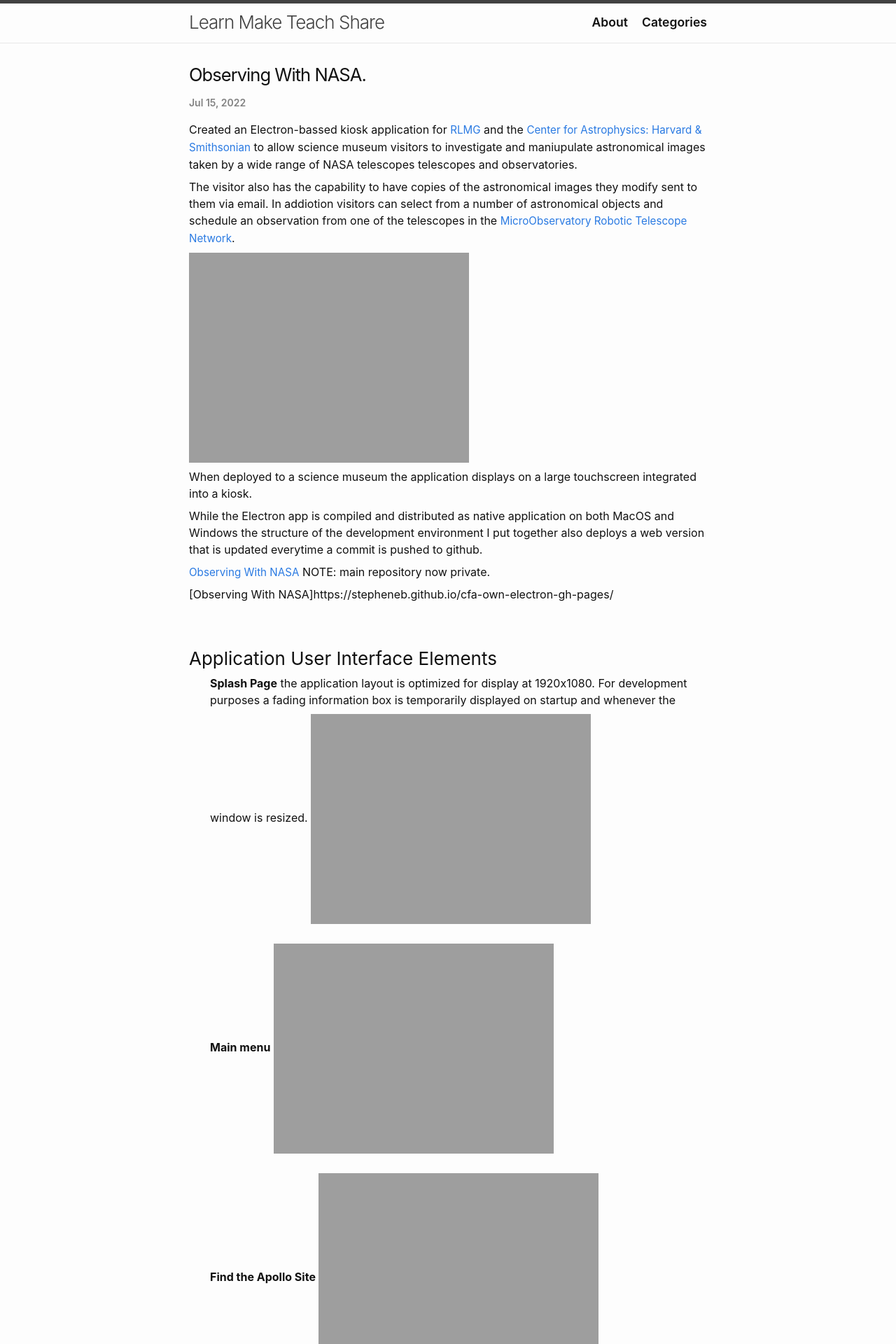
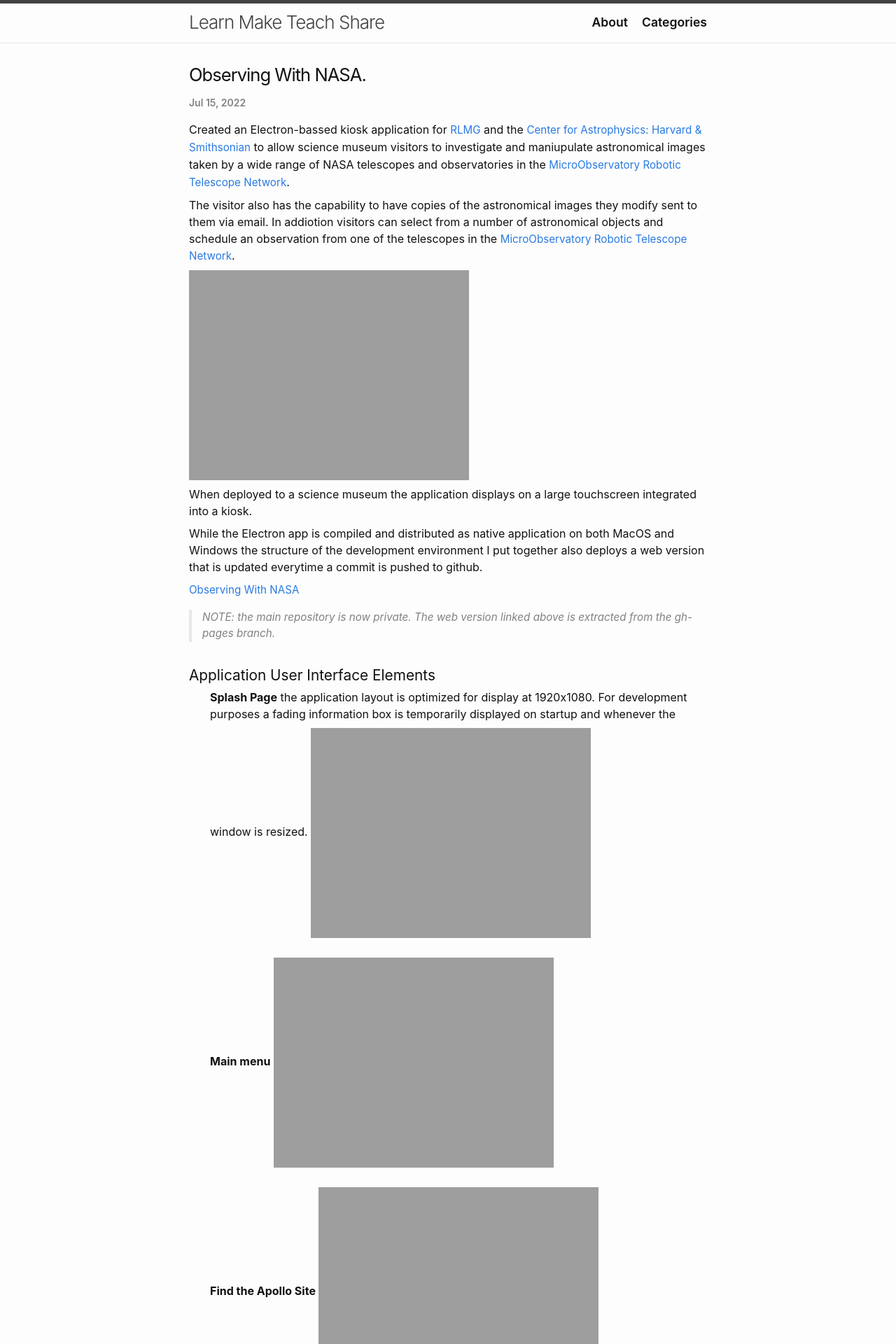
Before and after one commit to learnmaketeachshare/learnmaketeachshare.github.io, a Jekyll site: the page built from _posts/2022-07-15-cfa-owns-electron.markdown, in a window 1280 px wide. Shown: the top 1920 px of the page at 70% size. Built offline with Jekyll 4.4.1, drawn with Linux system fonts in a browser that asks for light colours.

Commit message:
styling, Gemfile.lock, cfa-electron

```diff
--- a/_posts/2022-07-15-cfa-owns-electron.markdown
+++ b/_posts/2022-07-15-cfa-owns-electron.markdown
@@ -9,7 +9,8 @@ tags: [ nasa, software, technology, javascript, electron, astronomy ]
 Created an Electron-bassed kiosk application for [RLMG](https://rlmg.com) and
 the [Center for Astrophysics: Harvard & Smithsonian](https://cfa.harvard.edu)
 to allow science museum visitors to investigate and maniupulate astronomical
-images taken by a wide range of NASA telescopes telescopes and observatories.
+images taken by a wide range of NASA telescopes and observatories in the
+[MicroObservatory Robotic Telescope Network](https://mo-www.cfa.harvard.edu/MicroObservatory/).
 
 The visitor also has the capability to have copies of the astronomical images
 they modify sent to them via email. In addiotion visitors can select from a
@@ -27,9 +28,10 @@ on both MacOS and Windows the structure of the development environment I put
 together also deploys a web version that is updated everytime a commit
 is pushed to github.
 
-[Observing With NASA](https://stepheneb.github.io/cfa-own-electron-gh-pages/) NOTE: main repository now private.
+[Observing With NASA](https://stepheneb.github.io/cfa-own-electron-gh-pages/)
 
-[Observing With NASA]https://stepheneb.github.io/cfa-own-electron-gh-pages/
+> NOTE: the main repository is now private. The web version linked above is
+extracted from the gh-pages branch.
 
 ### Application User Interface Elements
 
--- a/_sass/minima/custom-styles.scss
+++ b/_sass/minima/custom-styles.scss
@@ -8,6 +8,7 @@ h2 {
 
 h3 {
   font-size: 1.3rem;
+  margin-top: 2rem;
   margin-bottom: 0.25rem;
   a.post-link {
     font-size: 1.2rem;
@@ -34,7 +35,33 @@ header {
   }
 }
 
+.post-content {
+  h3 {
+    font-size: 1.3rem;
+    margin-top: 2rem;
+    margin-bottom: 0.25rem;
+    a.post-link {
+      font-size: 1.2rem;
+    }
+  }
+  a {
+  font-size: 95%;
+  }
+  blockquote {
+    margin-top: 1rem;
+    font-size: 95%;
+  }
+}
+
 .post-list > li {
+  h3 {
+    font-size: 1.3rem;
+    margin-top: 0.5rem;
+    margin-bottom: 0.25rem;
+    a.post-link {
+      font-size: 1.2rem;
+    }
+  }
   margin-bottom: 1.25rem;
 }
 
@@ -46,9 +73,7 @@ header {
   }
 }
 
-.post-content a {
-  font-size: 95%;
-}
+
 
 #categories {
   // display: flex;
```
Also changed, not shown: Gemfile.lock, 1 other file.
